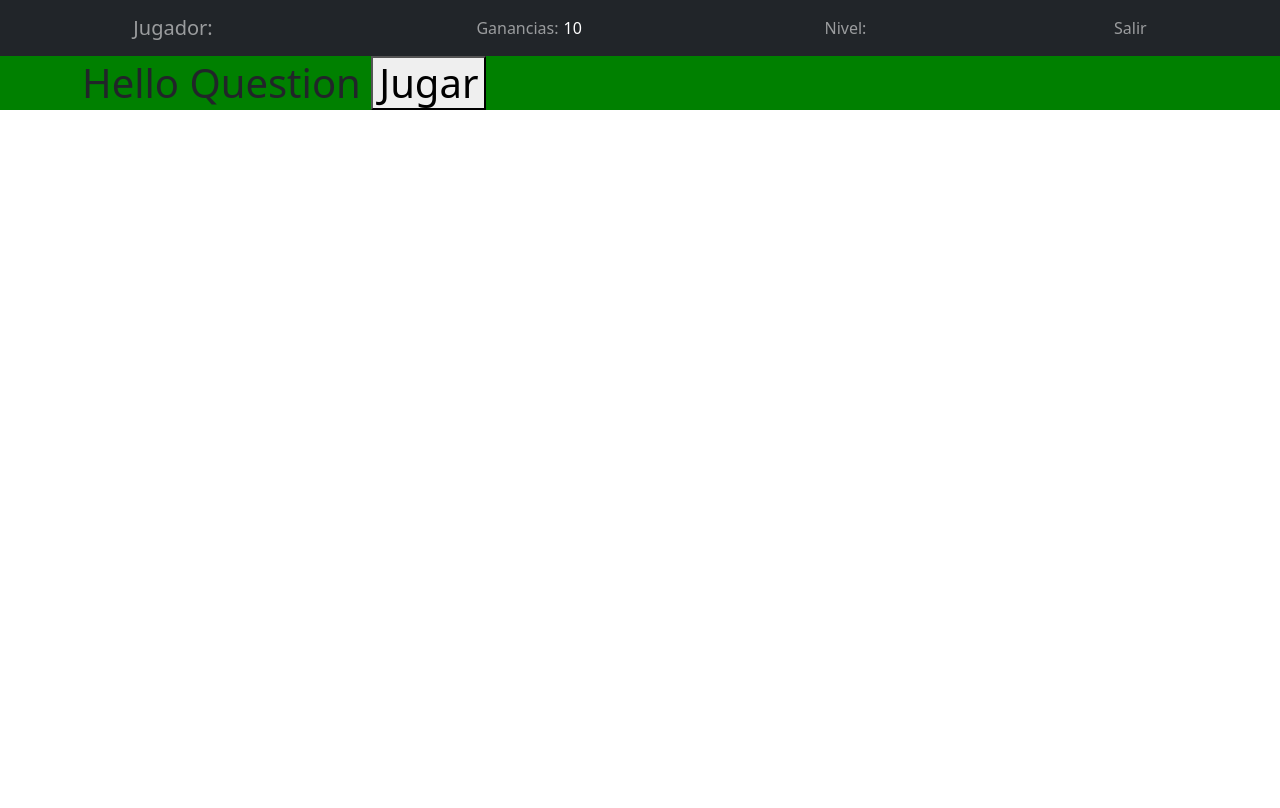
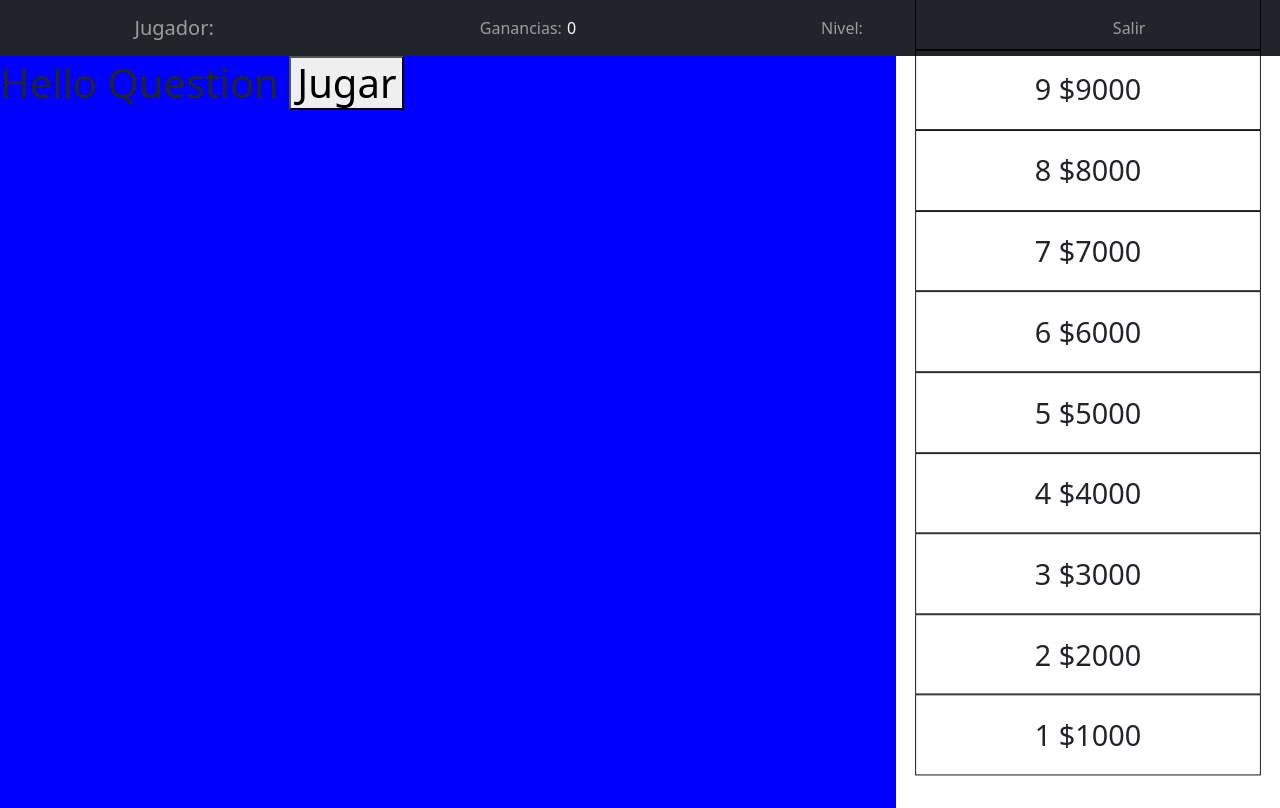
Before and after one commit to daysernasellac/taller_2_poli, a React (Create React App) app: page /trivia in a window 1280 px wide. Built offline with nearby package versions, Linux system fonts and the light colour scheme; sample sign-in values are in the browser's storage.

Commit message:
puntuacion enlazada con scoreboard para llevar la cuenta de la partida

```diff
--- a/src/components/Articles.js
+++ b/src/components/Articles.js
@@ -4,9 +4,6 @@ import ArticlesItem from "./ArticlesItem";
 
 const Articles = ({ articles }) => {
     const [puntuacion, setPuntuacion] = useOutletContext().puntuacion;
-    useEffect(() => {
-        setPuntuacion(10);
-    }, []);
     return (
         <h1>
             Hello Question{" "}
--- a/src/components/header/header.css
+++ b/src/components/header/header.css
@@ -1,3 +1,8 @@
+#header {
+    position: fixed;
+    width: 100vw;
+    top: 0;
+}
 #header .user-controls {
     text-transform: capitalize;
     cursor: default;
--- a/src/components/layout/Layout.js
+++ b/src/components/layout/Layout.js
@@ -3,6 +3,7 @@ import { Outlet, useLocation, useNavigate } from "react-router-dom";
 import Header from "../header/Header";
 import "./layout.css";
 import { AuthProvider } from "../../common/auth";
+import Scoreboard from "../scoreboard/Scoreboard";
 const Layout = () => {
     const navigate = useNavigate();
     const location = useLocation();
@@ -14,6 +15,12 @@ const Layout = () => {
         AuthProvider.logOut(() => {
             navigate("login");
         });
+    };
+
+    const handleSetPuntacion = (newPuntuacion) => {
+        if (newPuntuacion >= 11) return setPuntuacion(0);
+
+        setPuntuacion(newPuntuacion);
     };
 
     useEffect(() => {
@@ -39,12 +46,15 @@ const Layout = () => {
                     handleExit={handleExit}
                     puntuacion={puntuacion}
                 />
-                <div className="container">
-                    <Outlet
-                        context={{
-                            puntuacion: [puntuacion, setPuntuacion],
-                        }}
-                    />
+                <div className="game-container">
+                    <div className="left">
+                        <Outlet
+                            context={{
+                                puntuacion: [puntuacion, handleSetPuntacion],
+                            }}
+                        />
+                    </div>
+                    <Scoreboard puntuacionActual={puntuacion} />
                 </div>
             </div>
         </>
--- a/src/components/layout/layout.css
+++ b/src/components/layout/layout.css
@@ -1,4 +1,22 @@
 #layout {
-    background-color: green;
+    /* background-color: green; */
     padding: 0;
+    min-height: 100vh;
+    padding-top: 56px;
 }
+
+#layout .game-container {
+    display: flex;
+    flex-direction: row;
+    flex-wrap: nowrap;
+    /* padding-top: 1em; */
+}
+
+#layout .game-container .left {
+    width: 70%;
+    background-color: blue;
+}
+
+#layout .game-container #scoreboard {
+    width: 30%;
+}
--- /dev/null
+++ b/src/components/scoreboard/Scoreboard.js
@@ -0,0 +1,31 @@
+import React from "react";
+
+import "./scoreboard.css";
+const prices = [1000, 2000, 3000, 4000, 5000, 6000, 7000, 8000, 9000, 10000];
+
+const Scoreboard = ({ puntuacionActual = 1 }) => {
+    const createScoreboardItem = (price, index) => {
+        return (
+            <li
+                className={`price-tag ${
+                    puntuacionActual === index ? "active " : ""
+                }`}
+                key={index}
+            >
+                <div className="tag-content">
+                    {index} ${price}
+                </div>
+            </li>
+        );
+    };
+
+    return (
+        <div id="scoreboard">
+            {prices.map((price, index) =>
+                createScoreboardItem(price, index + 1)
+            )}
+        </div>
+    );
+};
+
+export default Scoreboard;
--- /dev/null
+++ b/src/components/scoreboard/scoreboard.css
@@ -0,0 +1,31 @@
+#scoreboard {
+    display: flex;
+    flex-direction: column-reverse;
+    max-height: calc(94vh - 100px);
+    margin-top: 100px;
+    transform: scale(0.9);
+}
+
+#scoreboard .price-tag {
+    list-style: none;
+    /* color: blue; */
+}
+
+#scoreboard .price-tag .tag-content {
+    border: 1px solid black;
+    width: 100%;
+    height: 2.8em;
+    font-size: 2em;
+
+    display: flex;
+    align-items: center;
+    justify-content: center;
+}
+
+#scoreboard .price-tag {
+    transition: all 0.2s cubic-bezier(0.075, 0.82, 0.165, 1);
+}
+
+#scoreboard .price-tag.active {
+    border: 2px solid red;
+}
```
